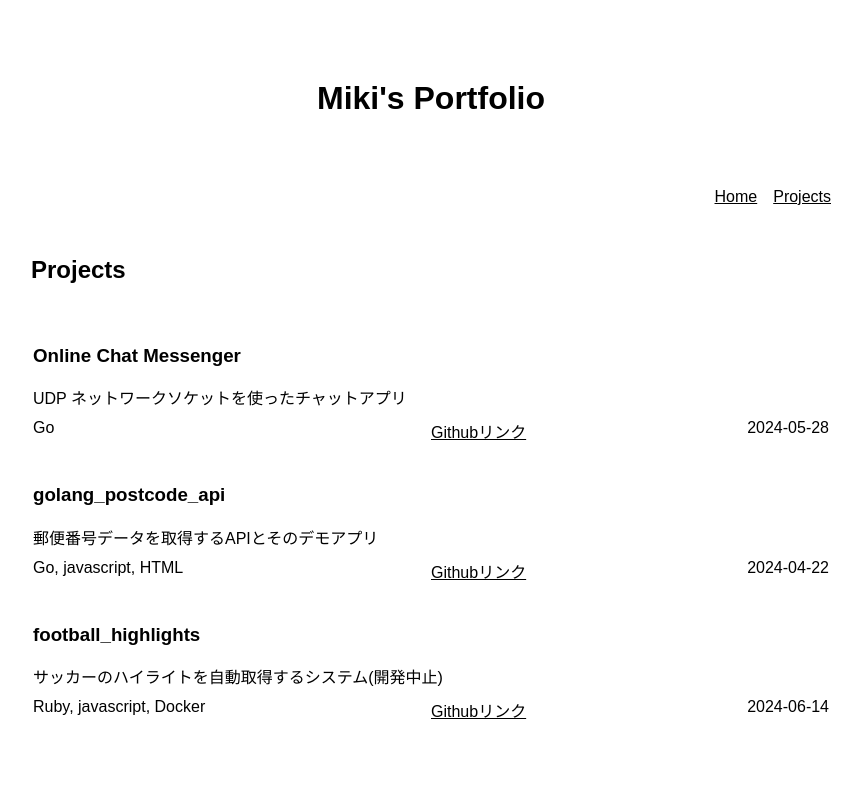
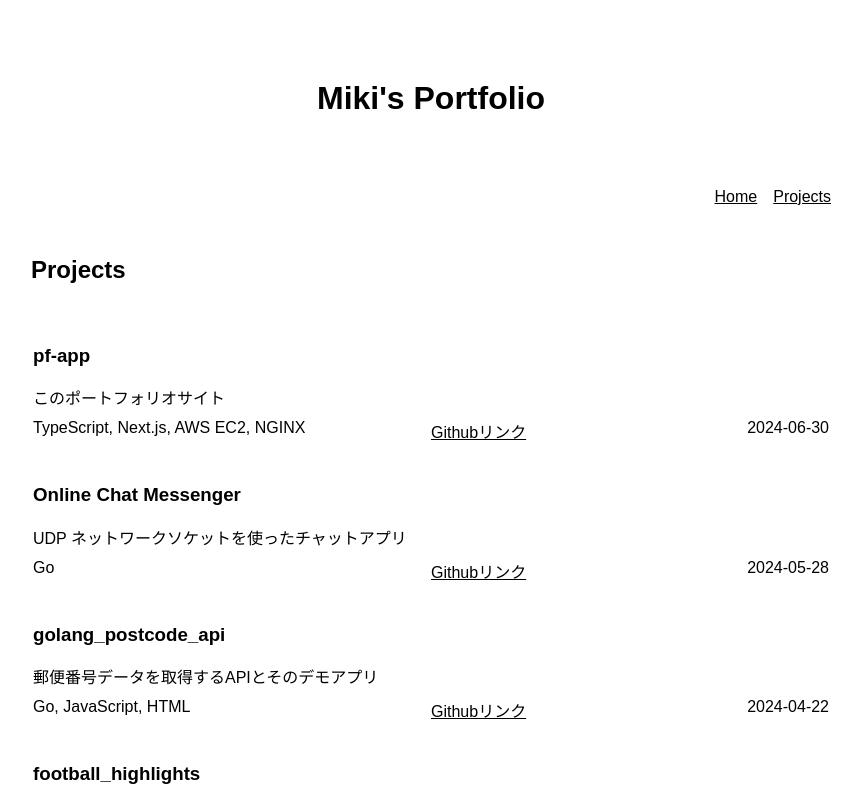
Before and after one commit to kashmii/pf-app, a Next.js app: page /projects in a window 1280 px wide. Shown: the top 800 px of the page, without its empty margins (209-1071 px from the left). Built offline with nearby package versions, Linux system fonts and the light colour scheme.

Commit message:
定数をキャメルケースに変更, project追加

```diff
--- a/src/components/Footer/Footer.tsx
+++ b/src/components/Footer/Footer.tsx
@@ -1,4 +1,4 @@
-import { GITHUB_URL, TWITTER_URL } from "@/utils/constants";
+import { githubAccountUrl, twitterUrl } from "@/utils/constants";
 import Image from "next/image";
 import React from "react";
 import s from "./Footer.module.css";
@@ -9,7 +9,7 @@ const Footer: React.FC = () => {
       <div className={s.content}>
         <ul className={s.social}>
           <li>
-            <a href={GITHUB_URL} className="" target="_blank">
+            <a href={githubAccountUrl} className="" target="_blank">
               <Image
                 src="/github-mark.svg"
                 alt="github"
@@ -19,7 +19,7 @@ const Footer: React.FC = () => {
             </a>
           </li>
           <li>
-            <a href={TWITTER_URL} className="" target="_blank">
+            <a href={twitterUrl} className="" target="_blank">
               <Image
                 src="/x-logo-black.svg"
                 alt="twitter"
--- a/src/components/Profile/Profile.tsx
+++ b/src/components/Profile/Profile.tsx
@@ -1,6 +1,6 @@
 import { Project } from "@/types/project";
 import { formatDate } from "@/utils/format";
-import { GITHUB_URL, TWITTER_URL } from "@/utils/constants";
+import { githubAccountUrl, twitterUrl } from "@/utils/constants";
 import Image from "next/image";
 import s from "./Profile.module.css";
 
@@ -25,7 +25,7 @@ export const Profile: React.FC = () => {
             </div>
             <p className={s.grayText}>github のアカウント名は kashmii です</p>
             <div className={s.snsIcons}>
-              <a href={GITHUB_URL} className={s.icon} target="_blank">
+              <a href={githubAccountUrl} className={s.icon} target="_blank">
                 <Image
                   src="/github-mark.svg"
                   alt="github"
@@ -33,7 +33,7 @@ export const Profile: React.FC = () => {
                   height={30}
                 />
               </a>
-              <a href={TWITTER_URL} className={s.icon} target="_blank">
+              <a href={twitterUrl} className={s.icon} target="_blank">
                 <Image
                   src="/x-logo-black.svg"
                   alt="twitter"
--- a/src/data/projects.ts
+++ b/src/data/projects.ts
@@ -1,25 +1,33 @@
 import { Project } from "@/types/project";
+import { githubAccountUrl } from "@/utils/constants";
 
 export const projects: Project[] = [
+  {
+    name: "pf-app",
+    description: "このポートフォリオサイト",
+    technologies: ["TypeScript", "Next.js", "AWS EC2", "NGINX"],
+    githubLink: `${githubAccountUrl}/pf-app`,
+    date: new Date("2024-06-30"),
+  },
   {
     name: "Online Chat Messenger",
     description: "UDP ネットワークソケットを使ったチャットアプリ",
     technologies: ["Go"],
-    githubLink: "https://github.com/kashmii/recursion_online_chat_messenger",
+    githubLink: `${githubAccountUrl}/recursion_online_chat_messenger`,
     date: new Date("2024-05-28"),
   },
   {
     name: "golang_postcode_api",
     description: "郵便番号データを取得するAPIとそのデモアプリ",
-    technologies: ["Go", "javascript", "HTML"],
-    githubLink: "https://github.com/kashmii/golang_postcode_api",
+    technologies: ["Go", "JavaScript", "HTML"],
+    githubLink: `${githubAccountUrl}/golang_postcode_api`,
     date: new Date("2024-04-22"),
   },
   {
     name: "football_highlights",
     description: "サッカーのハイライトを自動取得するシステム(開発中止)",
-    technologies: ["Ruby", "javascript", "Docker"],
-    githubLink: "https://github.com/kashmii/football_highlights",
+    technologies: ["Ruby", "JavaScript", "Docker"],
+    githubLink: `${githubAccountUrl}/football_highlights`,
     date: new Date("2024-06-14"),
   },
   // 他のプロジェクトも追加
--- a/src/pages/index.tsx
+++ b/src/pages/index.tsx
@@ -14,7 +14,7 @@ const Home: React.FC = () => {
         <div className="tableContainer">
           <ProjectTable projects={showingProjects} />
           <div className="buttonContainer">
-            <Link href="/" className="projectButton">
+            <Link href="/projects" className="projectButton">
               もっと見る
             </Link>
           </div>
--- a/src/utils/constants.js
+++ b/src/utils/constants.js
@@ -1,7 +1,7 @@
-const GITHUB_URL = "https://github.com/kashmii/";
-const TWITTER_URL = "https://x.com/miki_sjk";
+const githubAccountUrl = "https://github.com/kashmii/";
+const twitterUrl = "https://x.com/miki_sjk";
 
 module.exports = {
-  GITHUB_URL,
-  TWITTER_URL,
+  githubAccountUrl,
+  twitterUrl,
 };
```
